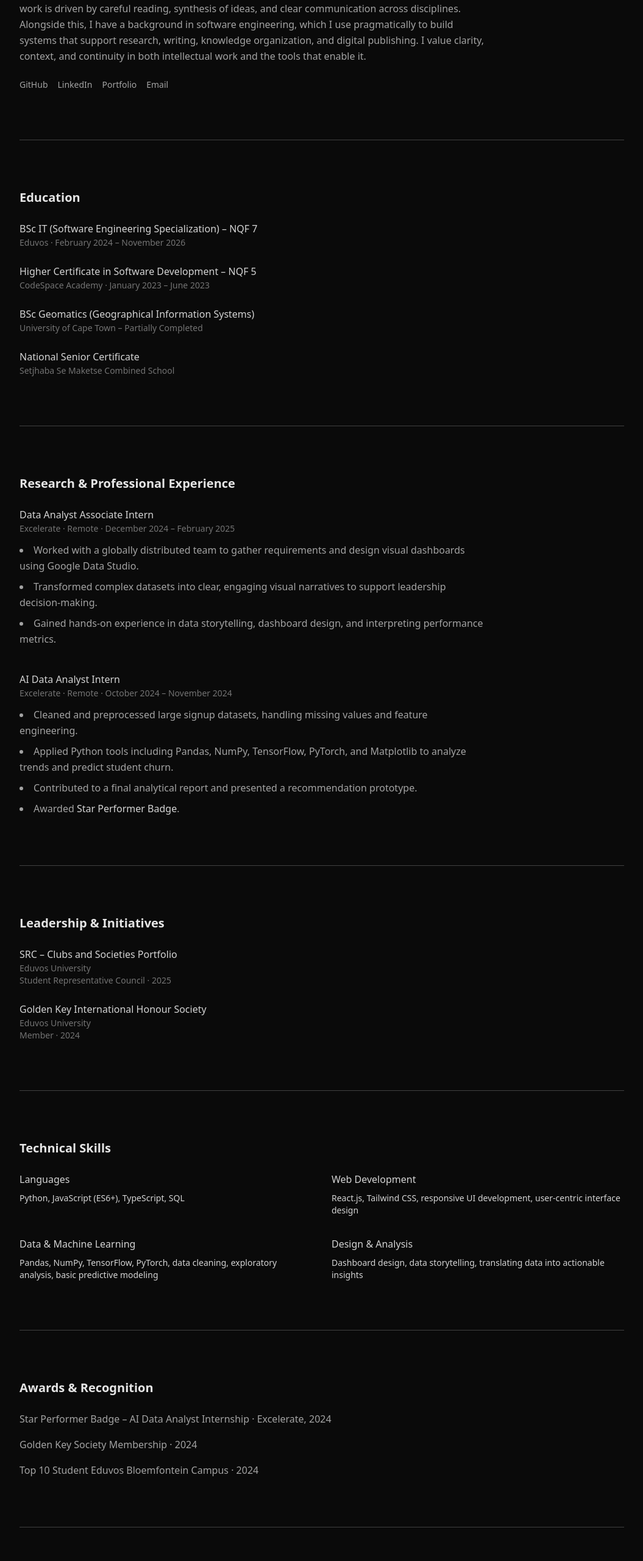
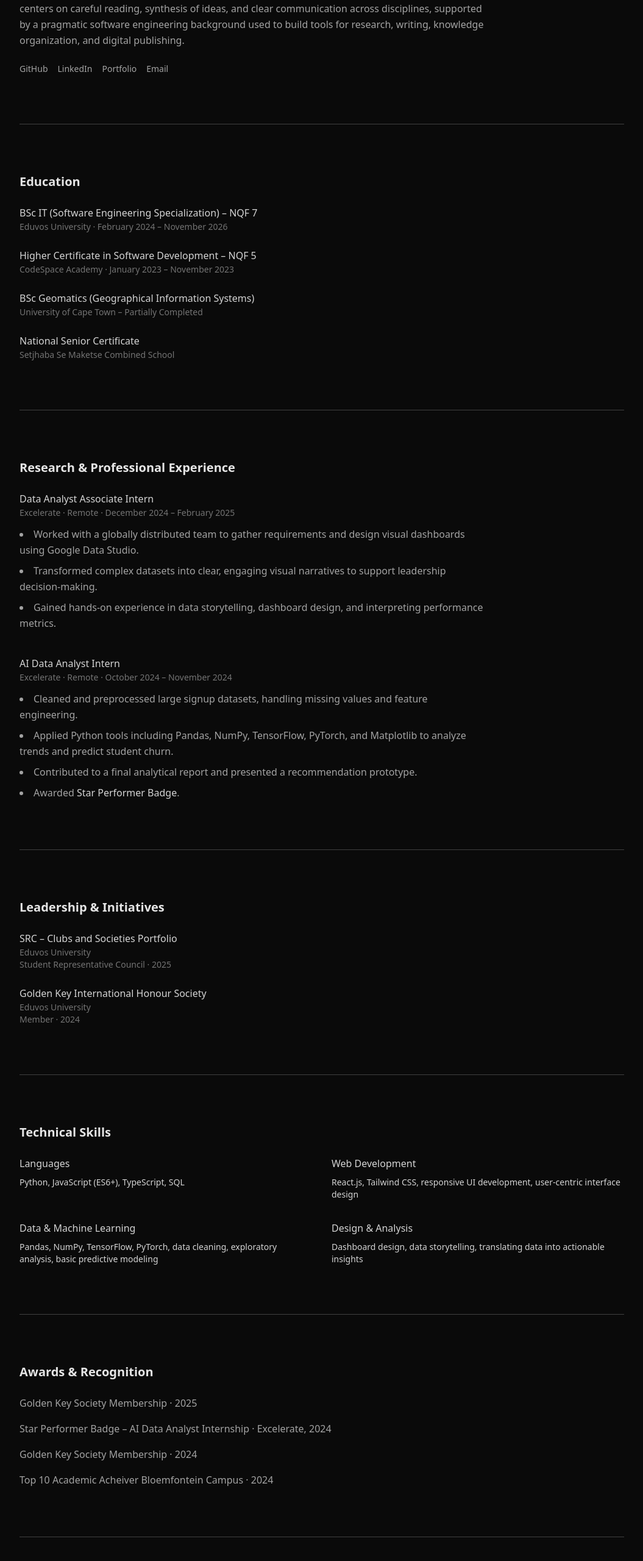
Before and after one commit to RONHEL235/minimal-academic-portfolio, a React (Vite) app: page /cv in a window 1280 px wide. Shown: the part 218-2778 px from the top of the page at 61% size, without its empty margins (112-1167 px from the left). Built offline with nearby package versions, Linux system fonts and the light colour scheme.

Commit message:
Cv Content update

```diff
--- a/src/components/Navbar.jsx
+++ b/src/components/Navbar.jsx
@@ -14,7 +14,7 @@ export default function Navbar() {
   ];
 
   return (
-    <nav className="sticky top-0 z-50 bg-neutral-950/80 backdrop-blur-md border-b border-neutral-700">
+    <nav className="sticky top-0 z-50 bg-neutral-950/80 backdrop-blur border-b border-neutral-700">
       <div className="w-full">
         <div className="max-w-5xl mx-auto px-4">
           <div className="flex items-center justify-between h-20">
--- a/src/pages/CV.jsx
+++ b/src/pages/CV.jsx
@@ -8,7 +8,7 @@ export default function CV() {
         </h1>
 
         <p className="mt-4 max-w-3xl text-neutral-400">
-          Avid reader, writer, and lifelong learner with a strong focus on literature, research, and journalism. My work is driven by careful reading, synthesis of ideas, and clear communication across disciplines. Alongside this, I have a background in software engineering, which I use pragmatically to build systems that support research, writing, knowledge organization, and digital publishing. I value clarity, context, and continuity in both intellectual work and the tools that enable it.
+          Avid reader, writer, and lifelong learner focused on literature, research, and journalism. My work centers on careful reading, synthesis of ideas, and clear communication across disciplines, supported by a pragmatic software engineering background used to build tools for research, writing, knowledge organization, and digital publishing.
         </p>
 
         {/* LINKS */}
@@ -34,7 +34,7 @@ export default function CV() {
               BSc IT (Software Engineering Specialization) – NQF 7
             </div>
             <div className="text-sm text-neutral-500">
-              Eduvos · February 2024 – November 2026
+              Eduvos University · February 2024 – November 2026
             </div>
           </li>
 
@@ -43,7 +43,7 @@ export default function CV() {
               Higher Certificate in Software Development – NQF 5
             </div>
             <div className="text-sm text-neutral-500">
-              CodeSpace Academy · January 2023 – June 2023
+              CodeSpace Academy · January 2023 – November 2023
             </div>
           </li>
 
@@ -221,13 +221,16 @@ export default function CV() {
 
         <ul className="mt-6 space-y-4 text-neutral-400">
           <li>
+            Golden Key Society Membership · 2025
+          </li>
+          <li>
             Star Performer Badge – AI Data Analyst Internship · Excelerate, 2024
           </li>
           <li>
             Golden Key Society Membership · 2024
           </li>
           <li>
-            Top 10 Student Eduvos Bloemfontein Campus · 2024
+            Top 10 Academic Acheiver Bloemfontein Campus · 2024
           </li>
         </ul>
       </section>
--- a/src/pages/Home.jsx
+++ b/src/pages/Home.jsx
@@ -20,7 +20,7 @@ export default function Home() {
 
         {/* PROFILE IMAGE PLACEHOLDER */}
         <div className="w-36 h-36 border border-neutral-700 bg-neutral-900 flex items-center justify-center text-neutral-600 text-sm">
-          Ronee Helepi
+          Ronee Helepi smiling.
         </div>
       </section>
 
```
